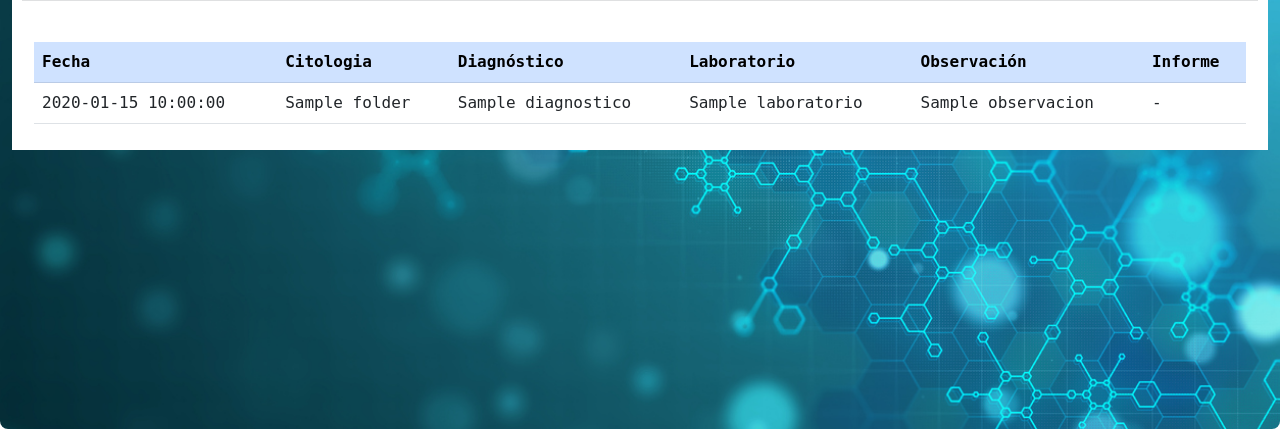
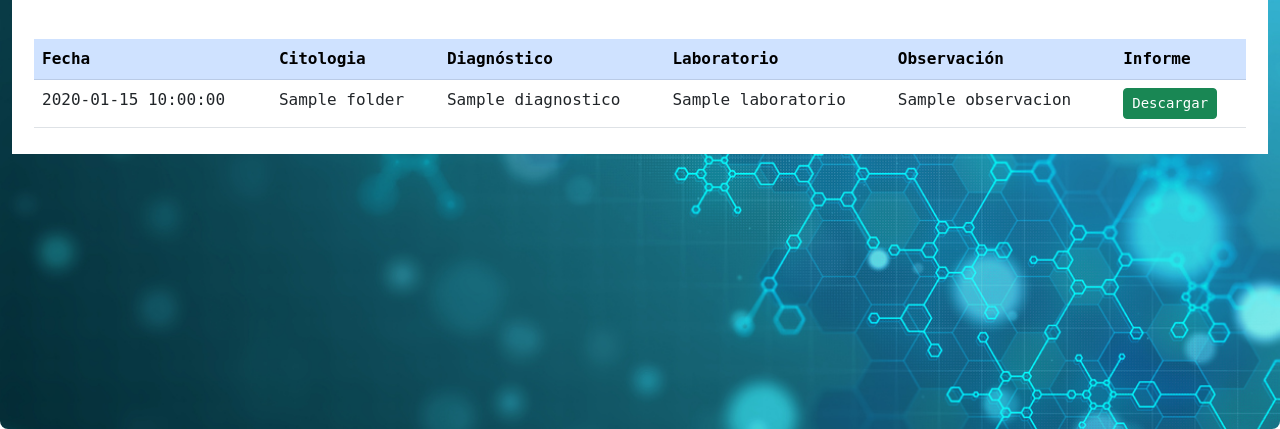
Before and after one commit to ktalovmorx/cnn_celular, a Flask app: template cnn/templates/pacient_page.html in a window 1280 px wide. Shown: the part 371-800 px from the top of the page. Run offline with Flask 3, Linux system fonts and the light colour scheme; the template is opened without the code that fills it: most values are stand-ins (such as "Sample title", 1, 10 or a date in 2020); parts of the project's set-up code (start-up, migrations or seed data) failed here and were passed over.

Commit message:
Ajuste CSS

```diff
--- a/cnn/templates/pacient_page.html
+++ b/cnn/templates/pacient_page.html
@@ -116,7 +116,7 @@
                                     <td>{{ citologia.diagnostico }}</td>
                                     <td>{{ citologia.laboratorio }}</td>
                                     <td>{{ citologia.observacion }}</td>
-                                    <td>-</td>
+                                    <td><button class="btn btn-success btn-sm">Descargar</button></td>
                                 </tr>
                             {% endfor %}
                         </tbody>
```
